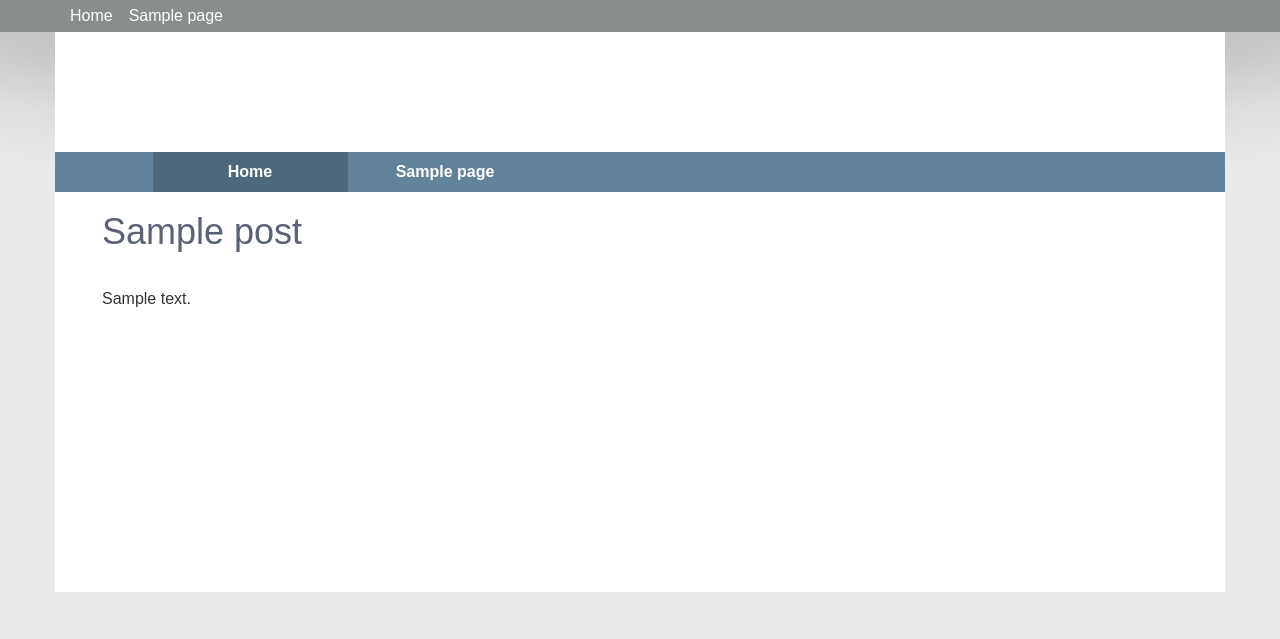
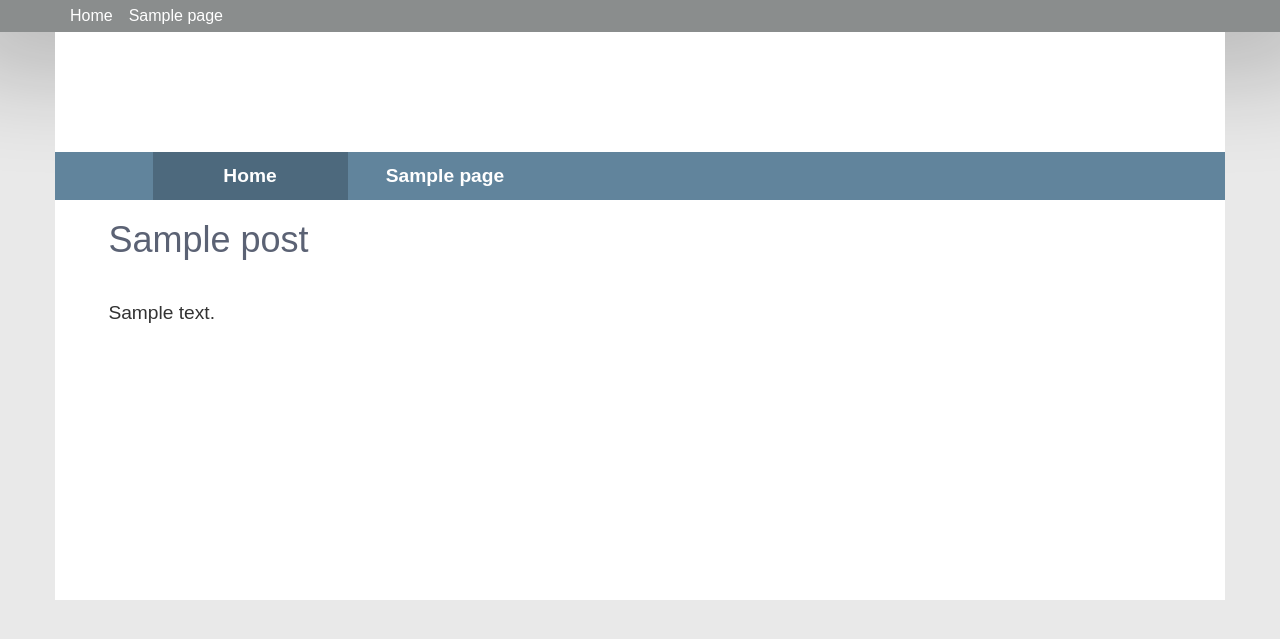
Before and after one commit to BicycleCultureInstitute/bicycleculture.org, a WordPress theme: template public/content/themes/bci/page.php in a window 1280 px wide. Shown: the top 639 px of the page. Run offline with PHP 8.4 and a stand-in for WordPress, Linux system fonts and the light colour scheme; the site name, menu and one post (Sample post) are stand-ins, and other content is empty; some libraries are stand-ins or nearby versions.

Commit message:
main content: narrower with larget type

```diff
--- a/public/content/themes/bci/style/sass/_colors.scss
+++ b/public/content/themes/bci/style/sass/_colors.scss
@@ -70,8 +70,8 @@ $colorSchemes:
     @include colorscheme-pair($name , $part , 'bg-darker'     , 'background-color' , darken($color, 10%));
     @include colorscheme-pair($name , $part , 'border-darker' , 'border-color'     , darken($color, 10%));
 
-    @include colorscheme-pair($name , $part , 'color-lighter'  , 'color'            , lighten($color, 10%));
-    @include colorscheme-pair($name , $part , 'bg-lighter'     , 'background-color' , lighten($color, 10%));
-    @include colorscheme-pair($name , $part , 'border-lighter' , 'border-color'     , lighten($color, 10%));
+    @include colorscheme-pair($name , $part , 'color-lighter'  , 'color'            , lighten($color, 30%));
+    @include colorscheme-pair($name , $part , 'bg-lighter'     , 'background-color' , lighten($color, 30%));
+    @include colorscheme-pair($name , $part , 'border-lighter' , 'border-color'     , lighten($color, 30%));
   }
 }
--- a/public/content/themes/bci/style/sass/_layout.scss
+++ b/public/content/themes/bci/style/sass/_layout.scss
@@ -25,6 +25,7 @@ nav.main {
   color: $white;
   padding: 0;
   position: relative;
+  font-size: 1.2em;
   line-height: 2.5em;
   min-height: 2.5em;
 
@@ -245,14 +246,15 @@ nav.contact .menu {
   }
 
   section.sidebar {
-    @extend .col-sm-3;
-    @extend .col-sm-push-9;
+    @extend .col-sm-4;
+    @extend .col-sm-push-8;
 
     @include breakpoint(max-small) {
       padding: 0;
     }
 
     .page-subnav {
+      line-height: 1.8em;
       margin: 2rem 0;
 
       ul {
@@ -263,6 +265,15 @@ nav.contact .menu {
       li {
         list-style: none;
         position: relative;
+
+        a {
+          display: block;
+          padding-left: 0.2em;
+
+          &:hover {
+            @extend .accent-bg-lighter;
+          }
+        }
 
         &.current_page_item {
           a {
@@ -284,12 +295,14 @@ nav.contact .menu {
   }
 
   section.main-content {
-    @extend .col-sm-9;
-    @extend .col-sm-pull-3;
+    @extend .col-sm-8;
+    @extend .col-sm-pull-4;
     padding: 0 2em;
+    font-size: 1.2em;
 
     p {
       margin: 1em 0;
+      line-height: 1.5em;
     }
 
     @include breakpoint(max-small) {
```
Also changed, not shown: public/content/themes/bci/style/screen.css.
